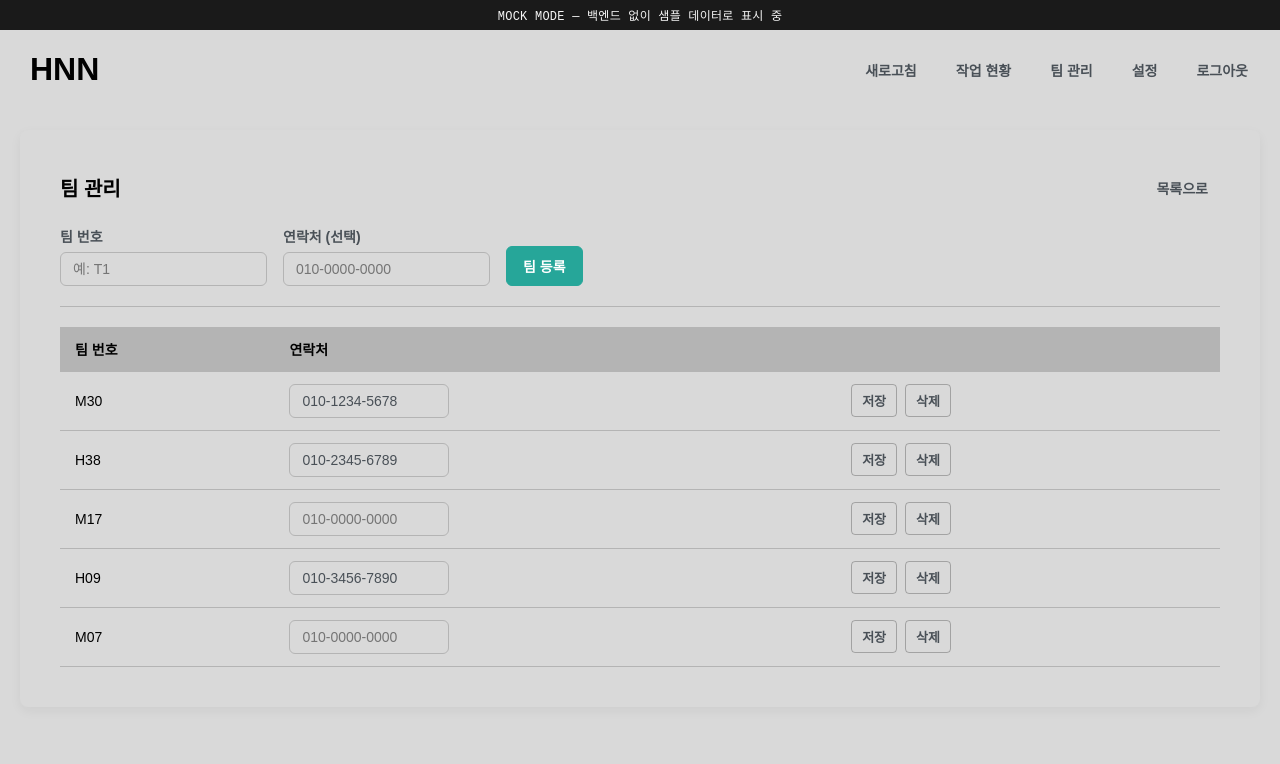
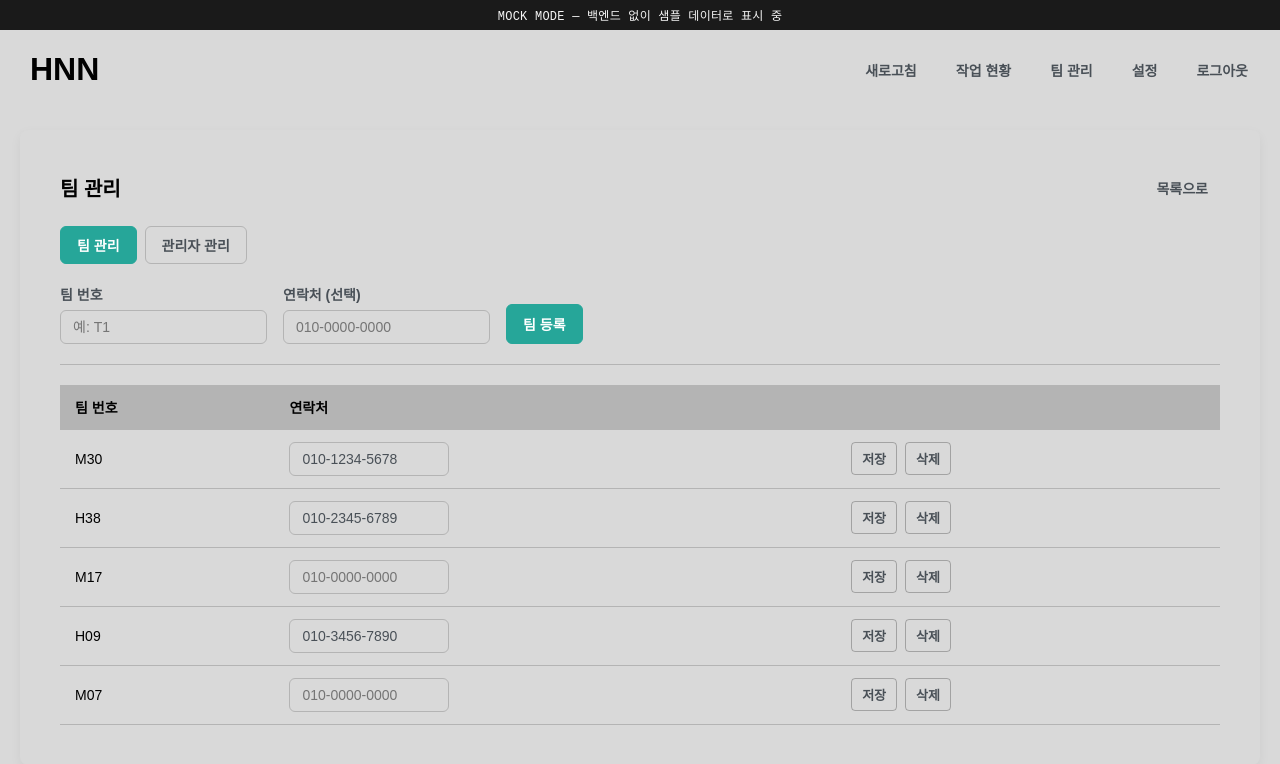
Before and after one commit to hanno0no/Frontend, a React (Vite) app: page /admin/teams in a window 1280 px wide. Shown: the top 764 px of the page. Built offline with nearby package versions, Linux system fonts and the light colour scheme; no server answers; a web font is replaced by a local one.

Commit message:
feat: 팀 관리 페이지에 관리자 관리 탭 뼈대 추가

```diff
--- /dev/null
+++ b/src/components/AdminManagementSection.jsx
@@ -0,0 +1,7 @@
+import React from 'react';
+
+function AdminManagementSection() {
+    return <div>관리자 관리 (구현 예정)</div>;
+}
+
+export default AdminManagementSection;
--- a/src/pages/TeamManagementPage.css
+++ b/src/pages/TeamManagementPage.css
@@ -30,6 +30,35 @@
 
 .team-header-link:hover {
   color: var(--color-green);
+}
+
+.management-tabs {
+  display: flex;
+  gap: 8px;
+  margin-bottom: 20px;
+}
+
+.management-tab-button {
+  padding: 8px 16px;
+  border: 1px solid var(--color-background-hover);
+  border-radius: 6px;
+  background-color: var(--color-background);
+  color: #495057;
+  font-size: 14px;
+  font-weight: bold;
+  cursor: pointer;
+  transition: background-color 0.15s ease-in-out, color 0.15s ease-in-out, border-color 0.15s ease-in-out;
+}
+
+.management-tab-button:hover {
+  border-color: var(--color-green);
+  color: var(--color-green);
+}
+
+.management-tab-button.active {
+  background-color: var(--color-green);
+  border-color: var(--color-green);
+  color: #fff;
 }
 
 .team-create-form {
--- a/src/pages/TeamManagementPage.jsx
+++ b/src/pages/TeamManagementPage.jsx
@@ -2,11 +2,14 @@ import React, { useState, useEffect, useCallback } from 'react';
 import { Link } from 'react-router-dom';
 import apiClient from '../api/axios.js';
 import Header from '../components/Header.jsx';
+import AdminManagementSection from '../components/AdminManagementSection.jsx';
 import './TeamManagementPage.css';
 
 const PHONE_PATTERN = /^010-\d{4}-\d{4}$/;
 
 function TeamManagementPage() {
+    const [activeTab, setActiveTab] = useState('team');
+
     const [teams, setTeams] = useState([]);
     const [isLoading, setIsLoading] = useState(true);
     const [isRefreshing, setIsRefreshing] = useState(false);
@@ -100,17 +103,12 @@ function TeamManagementPage() {
         }
     };
 
-    const renderContent = () => {
+    const renderTeamContent = () => {
         if (isLoading) return <div>로딩 중...</div>;
         if (error) return <div className="error-message">{error}</div>;
 
         return (
-            <div className="team-page-card">
-                <div className="team-page-header">
-                    <h1>팀 관리</h1>
-                    <Link to="/admin" className="team-header-link">목록으로</Link>
-                </div>
-
+            <>
                 <form className="team-create-form" onSubmit={handleCreate}>
                     <div className="form-field">
                         <label htmlFor="new-team-num">팀 번호</label>
@@ -174,15 +172,39 @@ function TeamManagementPage() {
                         ))}
                     </tbody>
                 </table>
-            </div>
+            </>
         );
     };
 
     return (
         <div className="page-container">
-            <Header onRefresh={handleRefresh} isRefreshing={isRefreshing} />
+            <Header onRefresh={activeTab === 'team' ? handleRefresh : undefined} isRefreshing={activeTab === 'team' && isRefreshing} />
             <div className="main-content-area">
-                {renderContent()}
+                <div className="team-page-card">
+                    <div className="team-page-header">
+                        <h1>{activeTab === 'team' ? '팀 관리' : '관리자 관리'}</h1>
+                        <Link to="/admin" className="team-header-link">목록으로</Link>
+                    </div>
+
+                    <div className="management-tabs">
+                        <button
+                            type="button"
+                            className={`management-tab-button${activeTab === 'team' ? ' active' : ''}`}
+                            onClick={() => setActiveTab('team')}
+                        >
+                            팀 관리
+                        </button>
+                        <button
+                            type="button"
+                            className={`management-tab-button${activeTab === 'admin' ? ' active' : ''}`}
+                            onClick={() => setActiveTab('admin')}
+                        >
+                            관리자 관리
+                        </button>
+                    </div>
+
+                    {activeTab === 'team' ? renderTeamContent() : <AdminManagementSection />}
+                </div>
             </div>
         </div>
     );
```
